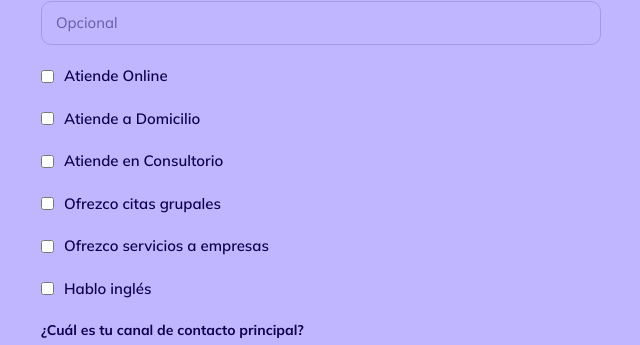
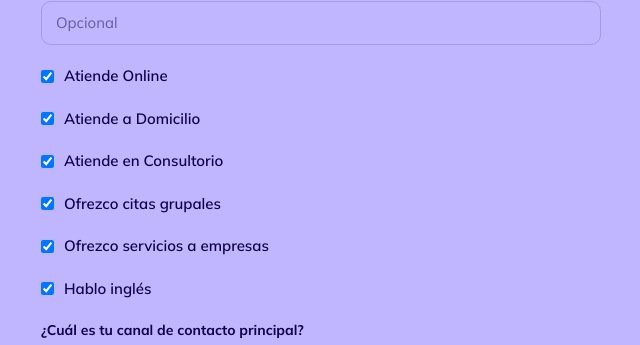
Before and after one commit to Cubujuqui/ncr-directory, a Next.js app: page /unirme in a window 1280 px wide. Shown: the part 341-686 px from the top of the page, without its empty margins (319-959 px from the left). Built offline with nearby package versions, Linux system fonts and the light colour scheme; no server answers.

Commit message:
Set defaultChecked for multiple checkboxes

```diff
--- a/app/unirme/page.tsx
+++ b/app/unirme/page.tsx
@@ -272,42 +272,42 @@ export default function Unirme() {
 
           <div className={styles.seccion}>
             <label className={styles.checkboxFila}>
-              <input type="checkbox" name="citas_online" />
+              <input type="checkbox" name="citas_online" defaultChecked />
               Atiende Online
             </label>
           </div>
 
           <div className={styles.seccion}>
             <label className={styles.checkboxFila}>
-              <input type="checkbox" name="visita_domicilio" />
+              <input type="checkbox" name="visita_domicilio" defaultChecked />
               Atiende a Domicilio
             </label>
           </div>
 
           <div className={styles.seccion}>
             <label className={styles.checkboxFila}>
-              <input type="checkbox" name="atiende_consultorio" />
+              <input type="checkbox" name="atiende_consultorio" defaultChecked />
               Atiende en Consultorio
             </label>
           </div>
 
           <div className={styles.seccion}>
             <label className={styles.checkboxFila}>
-              <input type="checkbox" name="citas_grupales" />
+              <input type="checkbox" name="citas_grupales" defaultChecked />
               Ofrezco citas grupales
             </label>
           </div>
 
           <div className={styles.seccion}>
             <label className={styles.checkboxFila}>
-              <input type="checkbox" name="servicios_empresas" />
+              <input type="checkbox" name="servicios_empresas" defaultChecked />
               Ofrezco servicios a empresas
             </label>
           </div>
 
           <div className={styles.seccion}>
             <label className={styles.checkboxFila}>
-              <input type="checkbox" name="habla_ingles" />
+              <input type="checkbox" name="habla_ingles" defaultChecked />
               Hablo inglés
             </label>
           </div>
```
